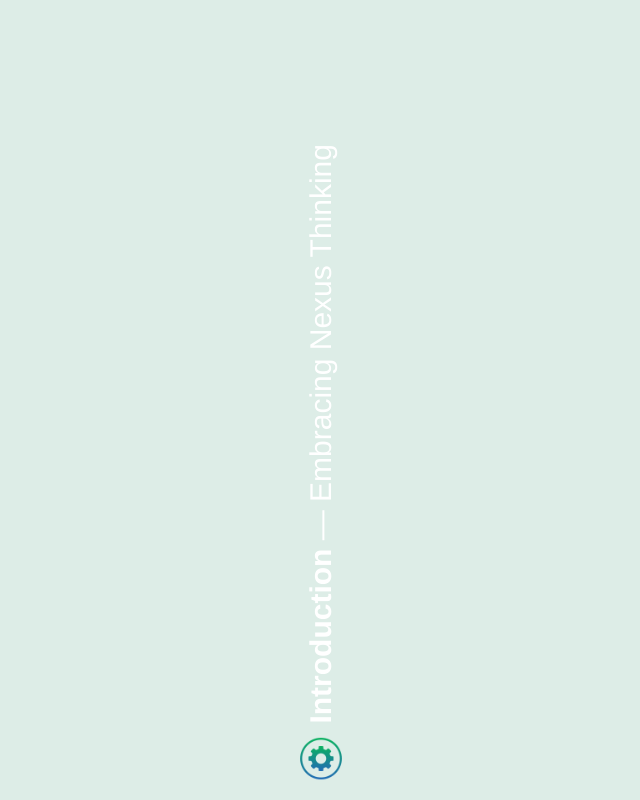
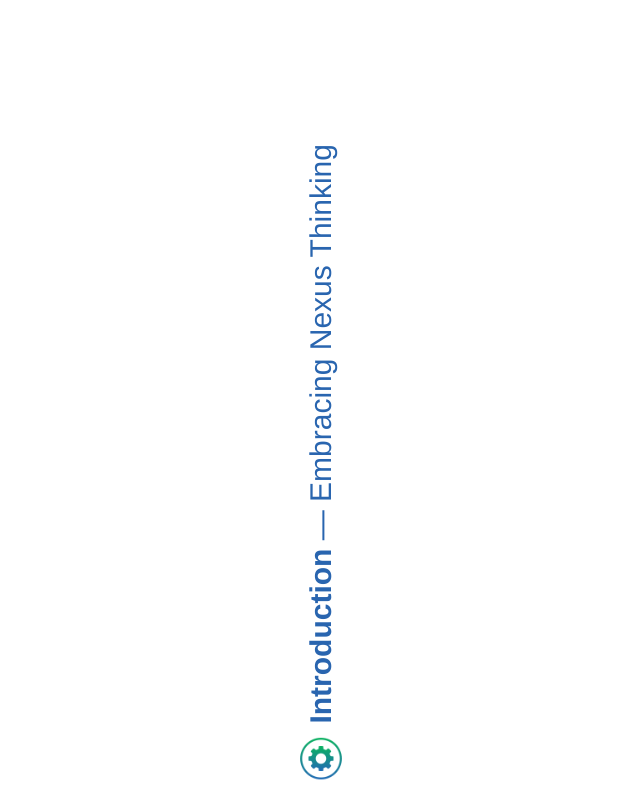
Before and after one commit to Will-F-Ries/vertical-text, a plain HTML site: page index.html in a window 1280 px wide. Shown: the whole page, without its empty margins (319-959 px from the left). Drawn offline with Linux system fonts and the light colour scheme.

Commit message:
Update index.html

```diff
--- a/index.html
+++ b/index.html
@@ -12,7 +12,7 @@
     .container {
       height: 100%;
       width: 100%;
-      background-color: #ddede7;
+      background-color: #ffffff;
       box-sizing: border-box;
       display: flex;
       align-items: flex-end;
@@ -38,7 +38,7 @@
     .text {
       font-family: "Avenir Next","Avenir",Helvetica,Arial,sans-serif;
       font-size: 30px;
-      color: #FFFFFF;
+      color: #2965af;
     }
   </style>
 </head>
```
